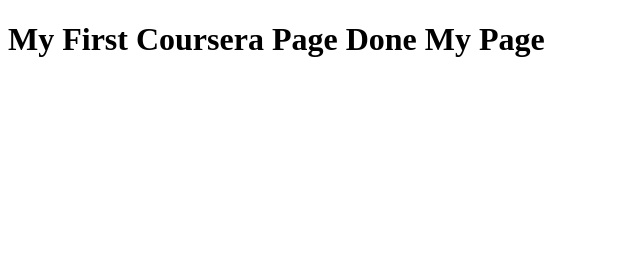
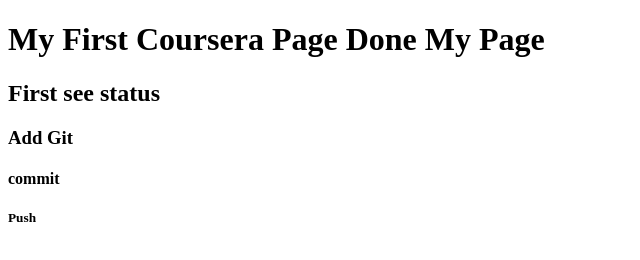
Before and after one commit to PoonamTalati/course_all, a plain HTML site: page index.html in a window 1280 px wide. Shown: the whole page, without its empty margins (0-640 px from the left). Drawn offline with Linux system fonts and the light colour scheme.

Commit message:
Second Update

```diff
--- a/index.html
+++ b/index.html
@@ -6,5 +6,9 @@
   </head>
   <body>
       <h1> My First Coursera Page Done My Page</h1>
+      <h2> First see status</h2>
+      <h3>Add Git</h3>
+      <h4>commit</h4>
+      <h5>Push</h5>
   </body>
 </html>
```
